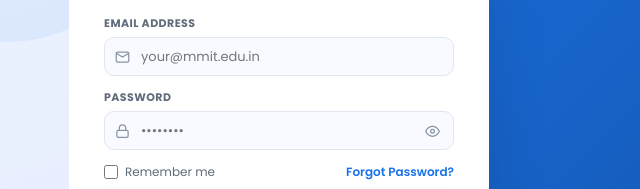
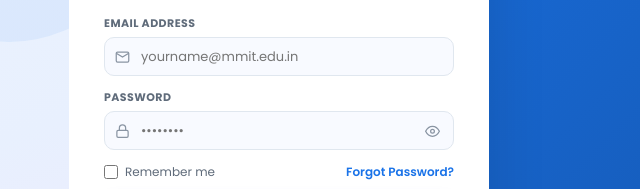
Before and after one commit to adityakale7738/CampusFix-v2, a website: page public/index.html in a window 1280 px wide. Shown: the part 264-453 px from the top of the page, 631-1271 px from the left. Drawn offline with nearby package versions, Linux system fonts and the light colour scheme; no server answers.

Commit message:
Update email placeholder in index.html

```diff
--- a/public/index.html
+++ b/public/index.html
@@ -73,7 +73,7 @@
           <label class="cf-lbl">Email Address</label>
           <div class="cf-wrap">
             <span class="cf-ico"><svg width="15" height="15" viewBox="0 0 24 24" fill="none" stroke="currentColor" stroke-width="2"><path d="M4 4h16c1.1 0 2 .9 2 2v12c0 1.1-.9 2-2 2H4c-1.1 0-2-.9-2-2V6c0-1.1.9-2 2-2z"/><polyline points="22,6 12,12 2,6"/></svg></span>
-            <input type="email" id="login-email" class="cf-in" placeholder="your@mmit.edu.in" autocomplete="email">
+            <input type="email" id="login-email" class="cf-in" placeholder="yourname@mmit.edu.in" autocomplete="email">
           </div>
         </div>
         <div class="cf-f">
```
